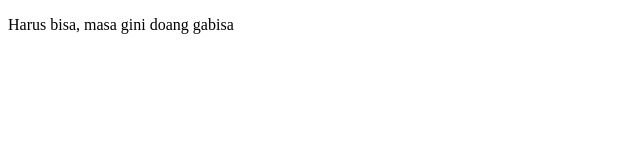
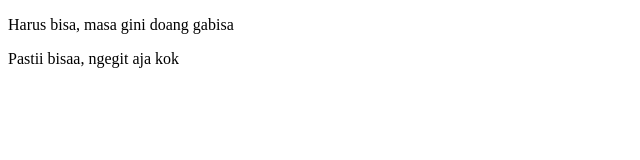
Before and after one commit to Angelsilubun/githubcoba, a plain HTML site: page home.html in a window 1280 px wide. Shown: the whole page, without its empty margins (0-640 px from the left). Drawn offline with Linux system fonts and the light colour scheme.

Commit message:
Perubahan pada home

```diff
--- a/home.html
+++ b/home.html
@@ -8,5 +8,6 @@
 </head>
 <body>
     <p>Harus bisa, masa gini doang gabisa</p>
+    <p>Pastii bisaa, ngegit aja kok</p>
 </body>
 </html>
```
